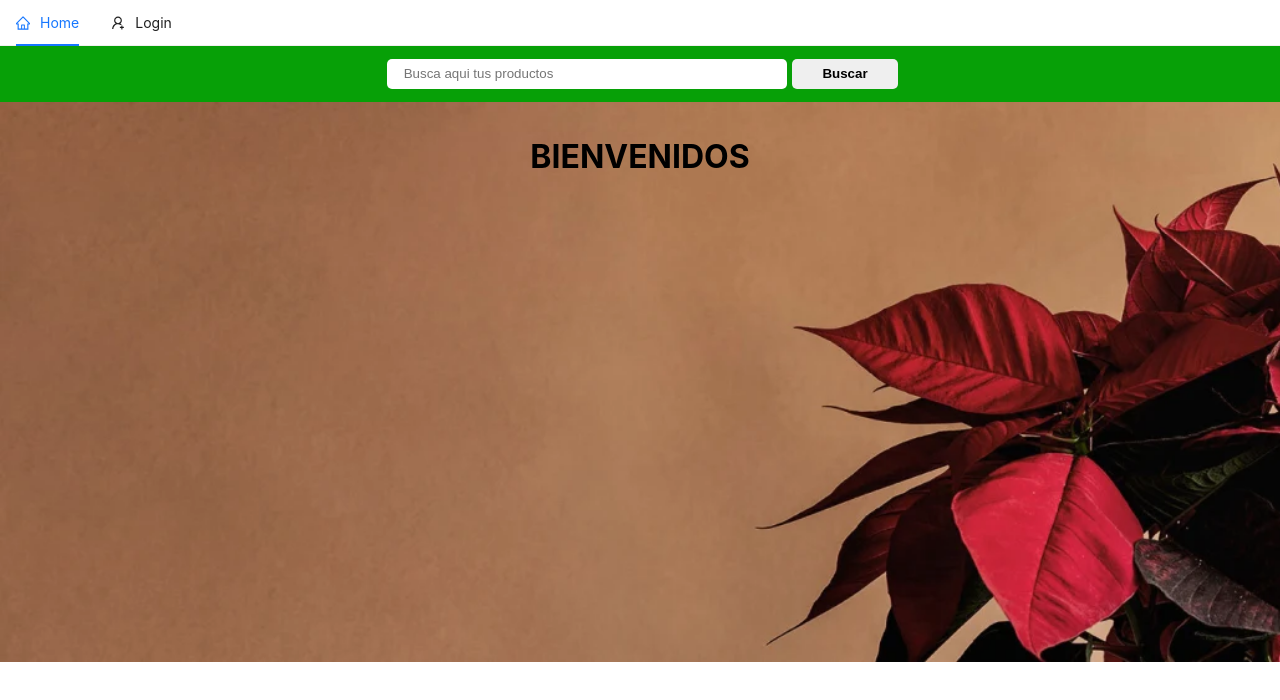
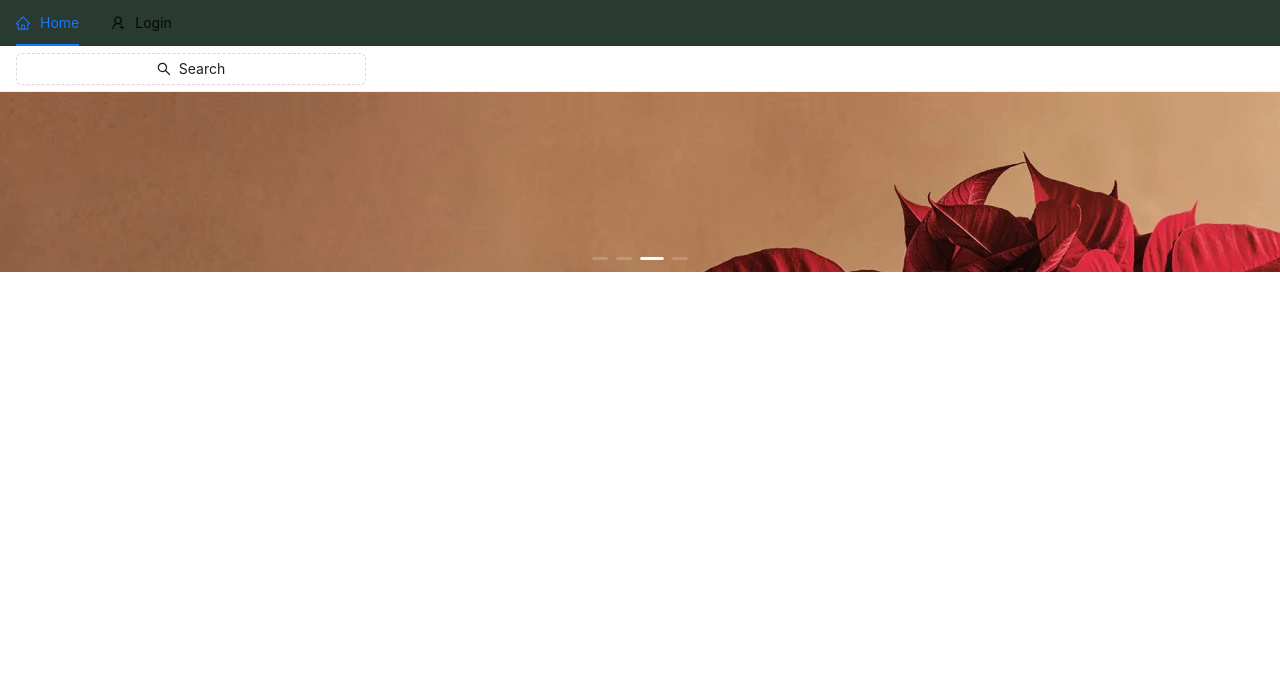
Before and after one commit to msalvatore82/Expo-verde-Tienda-online-Front, a React (Create React App) app: page / in a window 1280 px wide. Shown: the top 700 px of the page. Built offline with nearby package versions, Linux system fonts and the light colour scheme; the HTML template or start-up script is replaced by a standard one.

Commit message:
nav styles

```diff
--- a/src/App.js
+++ b/src/App.js
@@ -5,11 +5,11 @@ import Login from "./components/Login/Login";
 import Profile from "./components/Profile/Profile";
 import Header from "./components/Headers/Header";
 import { UserProvider } from "./context/UserContext/UserState";
-
+import Footer from "./components/Footer/Footer";
 
 function App() {
   return (
-    <div className="App">
+    <div className="App imagen">
       <BrowserRouter>
         <UserProvider>
           <Header />
@@ -17,8 +17,8 @@ function App() {
             <Route path="/" element={<Home />} />
             <Route path="/login" element={<Login />} />
             <Route path="/profile" element={<Profile />} />
-
           </Routes>
+          <Footer />
         </UserProvider>
       </BrowserRouter>
     </div>
--- /dev/null
+++ b/src/components/Footer/Footer.css
@@ -0,0 +1,8 @@
+footer{
+    background: no-repeat center/100% url("../../assets/img/footer.png");
+    position: absolute;
+    bottom: 0;
+    text-align: center;
+    width: 100%;
+
+}
--- /dev/null
+++ b/src/components/Footer/Footer.jsx
@@ -0,0 +1,12 @@
+import React from 'react'
+import "./Footer.css"
+
+const Footer = () => {
+  return (
+    <div>
+       {/* <Footer/> */}
+        </div>
+  )
+}
+
+export default Footer
--- a/src/components/Headers/Header.jsx
+++ b/src/components/Headers/Header.jsx
@@ -6,11 +6,12 @@ import {
   UserAddOutlined,
   LogoutOutlined,
   ShoppingCartOutlined,
-
+  SearchOutlined,
 } from "@ant-design/icons";
 import { Link, useNavigate } from "react-router-dom";
 import "./Header.css";
 import { UserContext } from "../../context/UserContext/UserState";
+import { Button, Tooltip } from 'antd';
 // import { Green } from '@ant-design/colors';
 
 const Header = () => {
@@ -23,7 +24,10 @@ const Header = () => {
   return (
     <>
       <div classNameName="nav-superior">
-        <Menu mode="horizontal" defaultSelectedKeys={["home"]}>
+        <Menu mode="horizontal" defaultSelectedKeys={["home"]} style={{
+              backgroundColor: "#293B31",
+              color: "white",
+            }}>
           <Menu.Item key="home" icon={<HomeOutlined />}>
             <Link to="/">Home</Link>
           </Menu.Item>
@@ -40,6 +44,7 @@ const Header = () => {
                 <Link to="/logout">Logout</Link>
               </Menu.Item>
               <Menu.Item
+                className="icon-car"
                 key="car"
                 icon={<ShoppingCartOutlined />}
                 onClick={onLogout}
@@ -54,22 +59,25 @@ const Header = () => {
           )}
         </Menu>
       </div>
-      <div className="nav-inferior">
-        <nav className="nav">
-          <div className="">
-            <form className="text-serch" role="search">
-              <input
-                className=""
-                type="search"
-                placeholder="Busca aqui tus productos"
-                aria-label="Search"
-              />
-              <button className="btn-serch" type="submit">
-                Buscar
-              </button>
-            </form>
-          </div>
-        </nav>
+      <div>
+        <Menu mode="horizontal"  >
+          <Menu.Item key="serch"  style={{
+            display: "flex",
+            flexWrap: "wrap",
+              justifyContent: "center",
+
+            }}>
+
+
+            <Button type="dashed" icon={<SearchOutlined />}
+            style={{
+              width:"350px",
+
+            }}>
+              Search
+            </Button>
+          </Menu.Item>
+        </Menu>
       </div>
     </>
   );
--- a/src/components/Home/Home.css
+++ b/src/components/Home/Home.css
@@ -1,7 +1,6 @@
 .imagen{
-    background-size: cover;
+
     background-image: url(../../assets//img/banner-navidad.jpg);
-    height: 70vh;
     margin-top: 0px;
 }
 
--- a/src/components/Home/Home.jsx
+++ b/src/components/Home/Home.jsx
@@ -1,14 +1,34 @@
 import React from 'react'
-import foto_fondo from "../../assets/img/banner-navidad.jpg"
+import foto1 from "../../assets/img/banner-navidad.jpg"
 import "./Home.css"
+import { Carousel } from 'antd';
 
-const Home = () => {
-  return (
-    <div className='imagen'>
 
-        <h1 className='bienvenidos' > BIENVENIDOS </h1>
-        </div>
-  )
+const contentStyle = {
+  height: '160px',
+  color: '#fff',
+  lineHeight: '160px',
+  textAlign: 'center',
+  background: '#364d79',
+};
+const Home  = () => {
+    return (
+  <Carousel autoplay className='imagen'>
+    <div>
+      <h3 style={contentStyle}><img src={foto1} alt="" /></h3>
+    </div>
+    <div>
+    <h3 style={contentStyle}><img src={foto1} alt="" /></h3>
+    </div>
+    <div>
+    <h3 style={contentStyle}><img src={foto1} alt="" /></h3>
+    </div>
+    <div>
+    <h3 style={contentStyle}><img src={foto1} alt="" /></h3>
+    </div>
+  </Carousel>
+);
 }
 
+
 export default Home
```
Also changed, not shown: src/App.css (line endings or trailing spaces), src/assets/img/footer.png (added), src/components/Headers/Header.css (line endings or trailing spaces), src/index.css (line endings or trailing spaces).
